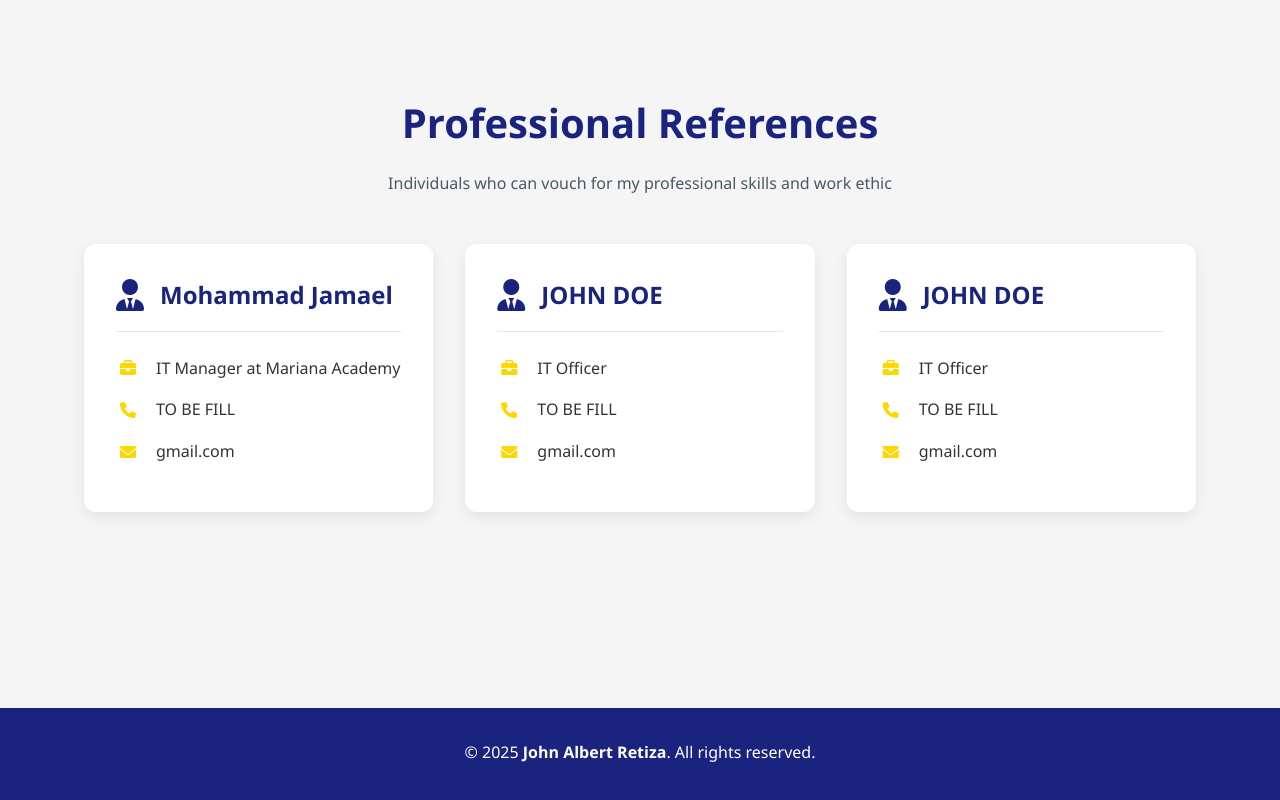
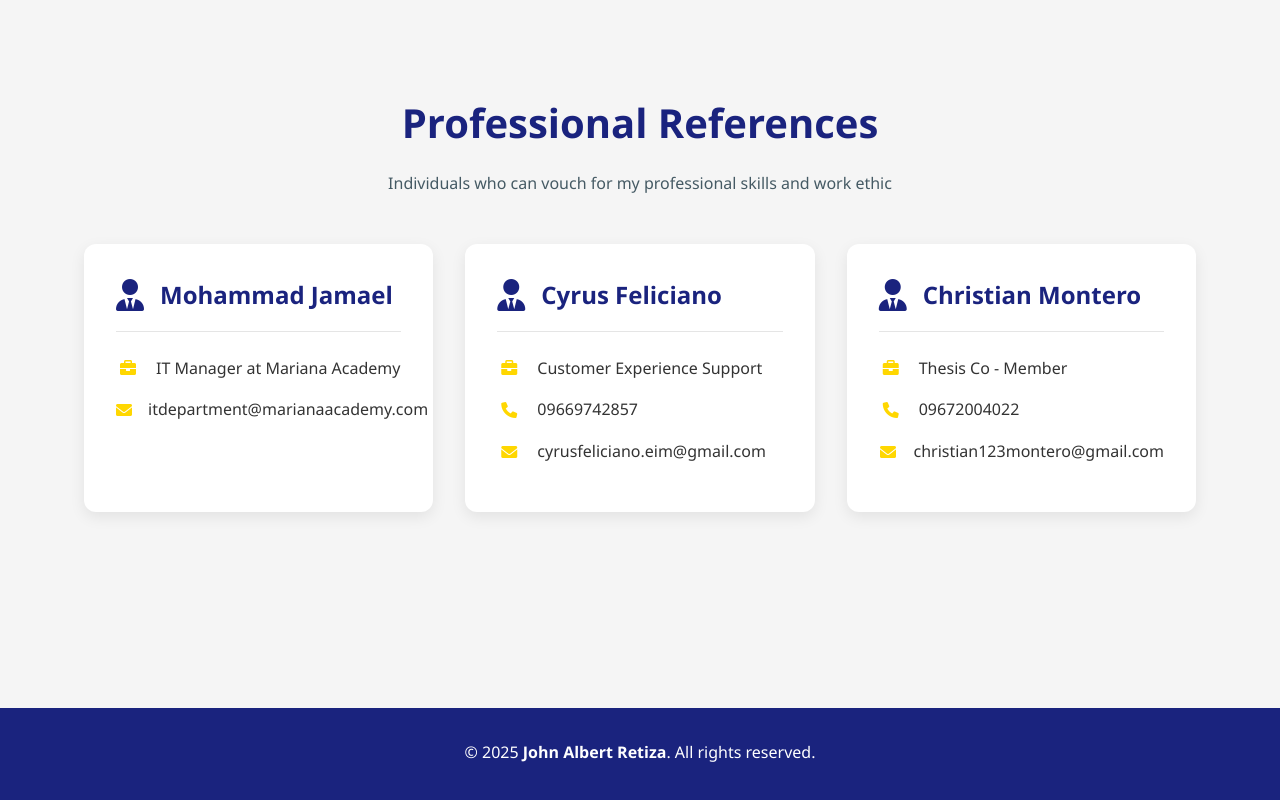
Before and after one commit to JohnAlbert29/MyWebsitePortfolio, a plain HTML site: page work-experience.html in a window 1280 px wide. Shown: the part 1708-2508 px from the top of the page. Drawn offline with Linux system fonts and the light colour scheme; files whose address does not match are found by name.

Commit message:
Update work-experience.html

```diff
--- a/work-experience.html
+++ b/work-experience.html
@@ -173,12 +173,8 @@
             <span>IT Manager at Mariana Academy</span>
           </div>
           <div class="reference-detail">
-            <i class="fas fa-phone"></i>
-            <span>TO BE FILL</span>
-          </div>
-          <div class="reference-detail">
             <i class="fas fa-envelope"></i>
-            <span>gmail.com</span>
+            <span>itdepartment@marianaacademy.com</span>
           </div>
         </div>
       </div>
@@ -187,20 +183,20 @@
       <div class="reference-card animate-in" style="animation-delay: 0.4s">
         <div class="reference-header">
           <i class="fas fa-user-tie"></i>
-          <h3>JOHN DOE</h3>
+          <h3>Cyrus Feliciano</h3>
         </div>
         <div class="reference-details">
           <div class="reference-detail">
             <i class="fas fa-briefcase"></i>
-            <span>IT Officer</span>
+            <span>Customer Experience Support</span>
           </div>
           <div class="reference-detail">
             <i class="fas fa-phone"></i>
-            <span>TO BE FILL</span>
+            <span>09669742857</span>
           </div>
           <div class="reference-detail">
             <i class="fas fa-envelope"></i>
-            <span>gmail.com</span>
+            <span>cyrusfeliciano.eim@gmail.com</span>
           </div>
         </div>
       </div>
@@ -209,20 +205,20 @@
       <div class="reference-card animate-in" style="animation-delay: 0.6s">
         <div class="reference-header">
           <i class="fas fa-user-tie"></i>
-          <h3>JOHN DOE</h3>
+          <h3>Christian Montero</h3>
         </div>
         <div class="reference-details">
           <div class="reference-detail">
             <i class="fas fa-briefcase"></i>
-            <span>IT Officer</span>
+            <span>Thesis Co - Member</span>
           </div>
           <div class="reference-detail">
             <i class="fas fa-phone"></i>
-            <span>TO BE FILL</span>
+            <span>09672004022</span>
           </div>
           <div class="reference-detail">
             <i class="fas fa-envelope"></i>
-            <span>gmail.com</span>
+            <span>christian123montero@gmail.com</span>
           </div>
         </div>
       </div>
```
